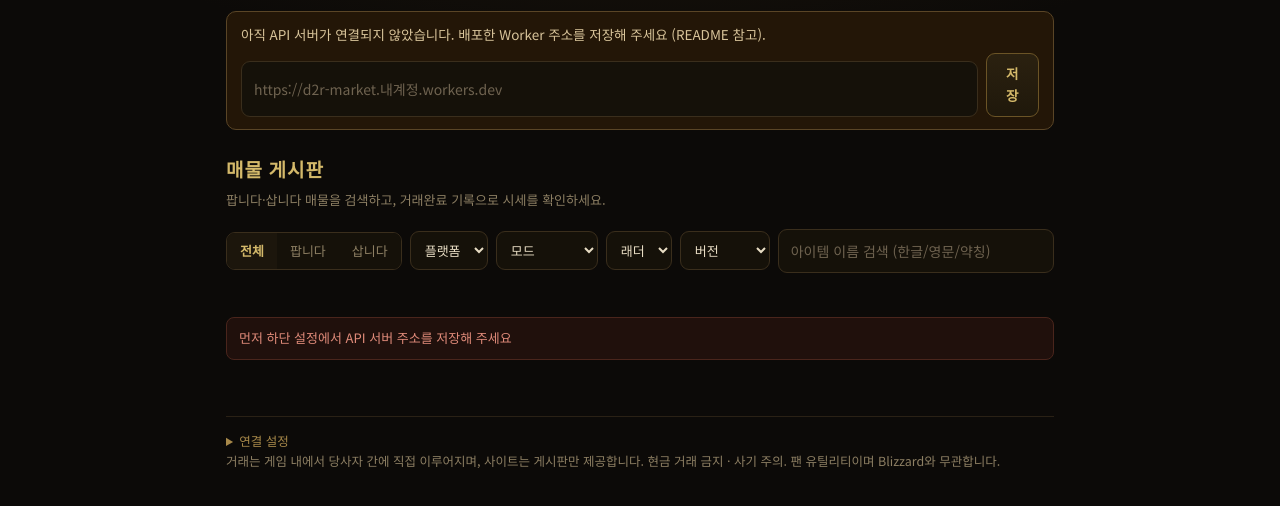
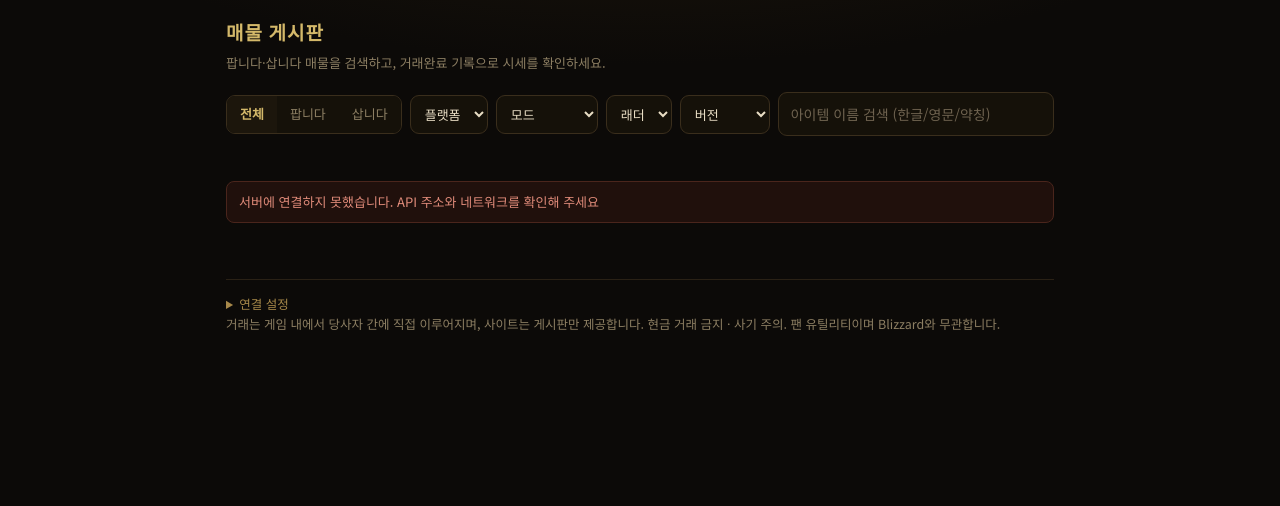
Before and after one commit to BAEggman/d2r-market, a plain HTML site: page index.html in a window 1280 px wide. Shown: the part 86-592 px from the top of the page. Drawn offline with Linux system fonts and the light colour scheme; no server answers.

Commit message:
API_BASE_DEFAULT를 배포된 Worker 주소로 설정

```diff
--- a/index.html
+++ b/index.html
@@ -230,7 +230,7 @@ h1.page{font-family:"Noto Serif KR",serif; font-size:19px; font-weight:700; colo
 <script>
 (()=>{ "use strict";
 /* ══ 설정 ══ */
-const API_BASE_DEFAULT = ""; // 배포 시 Worker 주소로 교체 가능 (예: "https://d2r-market.계정.workers.dev")
+const API_BASE_DEFAULT = "https://d2r-market.entertain456842.workers.dev";
 const $ = (s,el)=> (el||document).querySelector(s);
 const app = $("#app");
 const api_base = ()=> (localStorage.getItem("d2rmApi") || API_BASE_DEFAULT).replace(/\/+$/,"");
```
